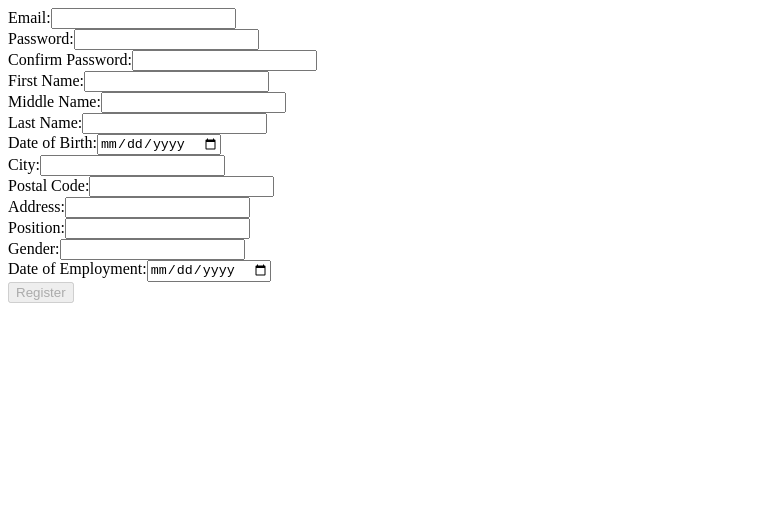
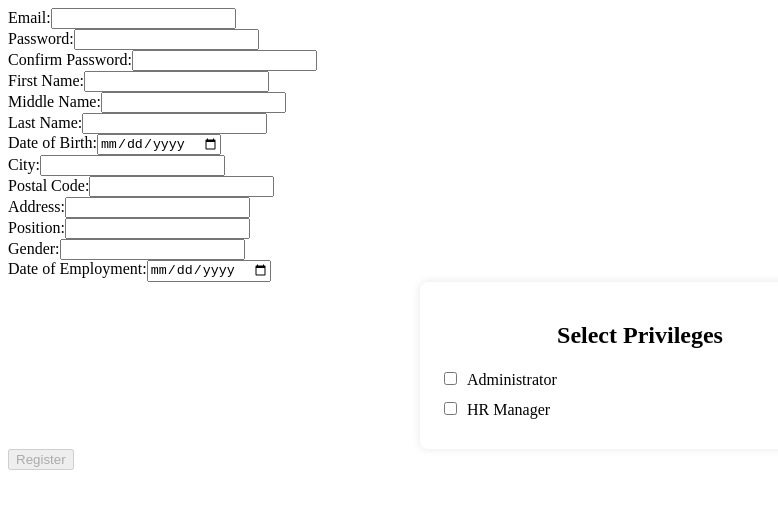
Before and after one commit to viktorcsanak/employee_ms, an Angular app in the folder frontend/: page /register in a window 1280 px wide. Shown: the top 508 px of the page, without its empty margins (0-778 px from the left). Built offline with nearby package versions, Linux system fonts and the light colour scheme.

Commit message:
Add privileges to the user schema

```diff
--- a/frontend/src/app/register/register.component.css
+++ b/frontend/src/app/register/register.component.css
@@ -0,0 +1,29 @@
+body {
+    font-family: Arial, sans-serif;
+    background-color: #f4f4f4;
+    margin: 0;
+    padding: 20px;
+}
+
+.privileges-container {
+    background: #fff;
+    border-radius: 8px;
+    box-shadow: 0 0 10px rgba(0, 0, 0, 0.1);
+    max-width: 400px;
+    margin: 0 auto;
+    padding: 20px;
+}
+
+h2 {
+    font-size: 1.5em;
+    margin-bottom: 20px;
+    text-align: center;
+}
+
+.privilege-item {
+    margin-bottom: 10px;
+}
+
+input[type="checkbox"] {
+    margin-right: 10px;
+}
--- a/frontend/src/app/register/register.component.html
+++ b/frontend/src/app/register/register.component.html
@@ -53,6 +53,17 @@
             <label for="startOfEmployment">Date of Employment:</label>
             <input type="date" id="startOfEmployment" name="startOfEmployment" [(ngModel)]="registerData.startOfEmployment" >
         </div>
+        <div class="privileges-container">
+            <h2>Select Privileges</h2>
+            <div class="privilege-item">
+                <input type="checkbox" id="admin" name="privileges" value="admin" [(ngModel)]="registerData.adminPrivileges">
+                <label for="admin">Administrator</label>
+            </div>
+            <div class="privilege-item">
+                <input type="checkbox" id="hrManagement" name="privileges" value="hrManagement" [(ngModel)]="registerData.hrManagementAccess">
+                <label for="hrManagement">HR Manager</label>
+            </div>
+        </div>
         <button type="submit" [disabled]="!registerForm.valid">Register</button>
     </form>
 </div>
--- a/frontend/src/app/register/register.component.ts
+++ b/frontend/src/app/register/register.component.ts
@@ -27,7 +27,9 @@ export class RegisterComponent {
         },
         position: '',
         startOfEmployment: '',
-        gender: ''
+        gender: '',
+        adminPrivileges: false,
+        hrManagementAccess: false,
     };
     emailTakenError: string | null = null;
 
@@ -41,6 +43,8 @@ export class RegisterComponent {
             console.log("Confirm password and password do not match!");
             return;
         }
+
+        console.log(registerForm.value);
 
         this.http.post('/api/auth/register', this.registerData).pipe(
             catchError((error: HttpErrorResponse) => {
```
Also changed, not shown: 2 other files (tests, documents, lock files or other folders).
